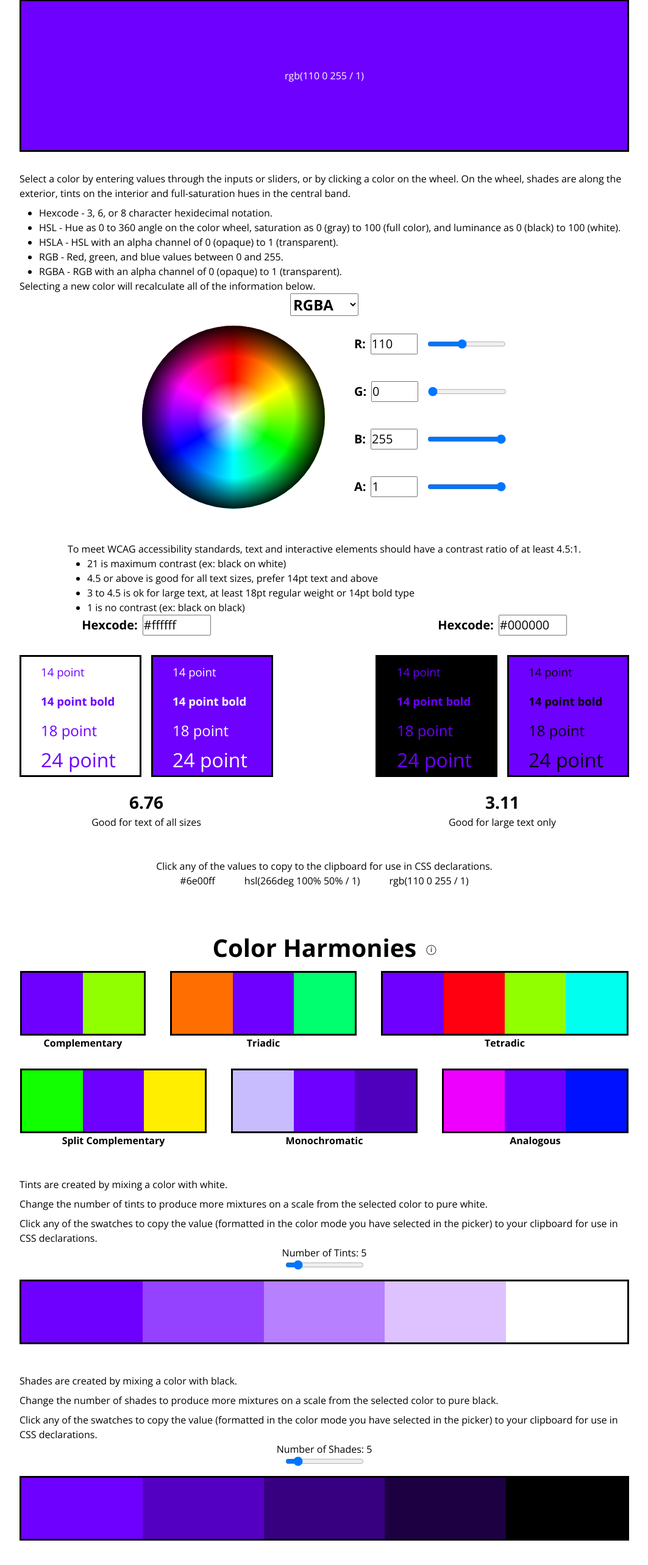
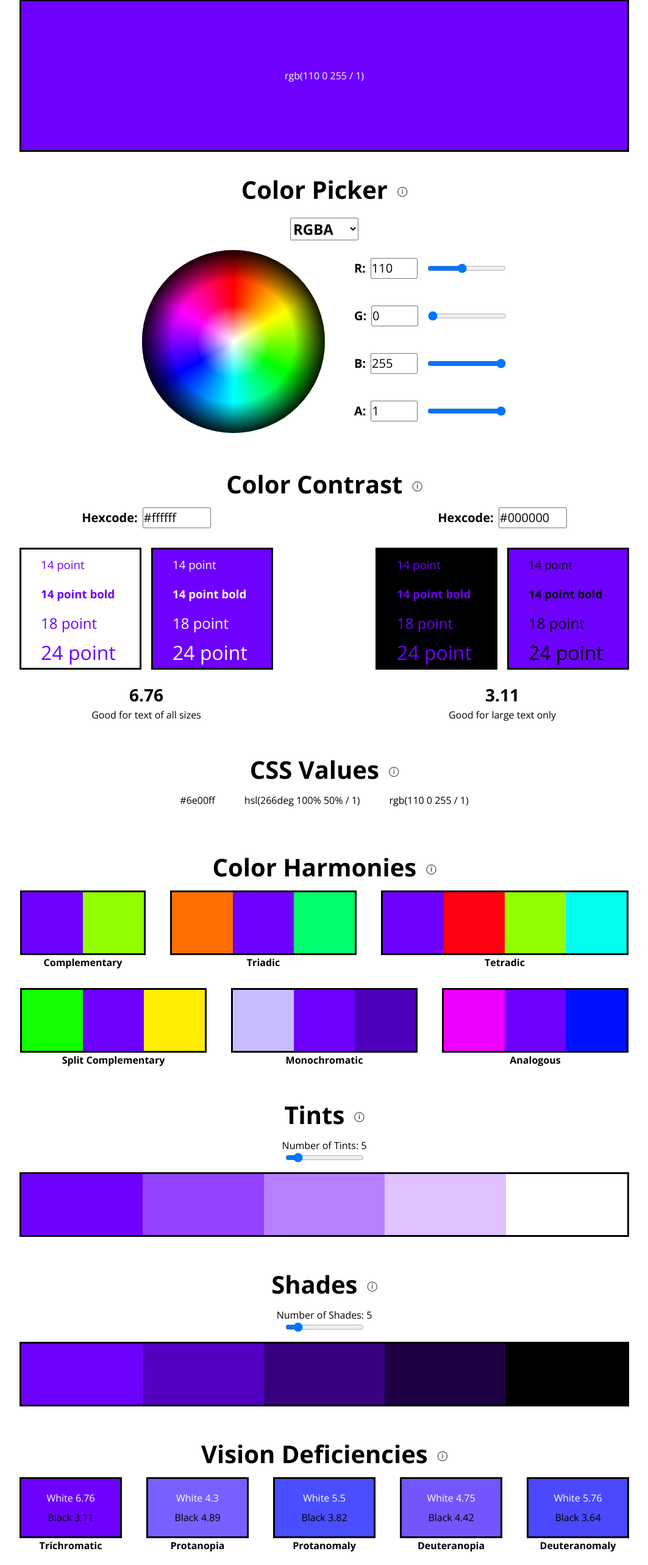
Before and after one commit to amandahinton/huetility, a React (Vite) app: page / in a window 1280 px wide. Shown: the part 169-2735 px from the top of the page at 61% size, without its empty margins (108-1171 px from the left). Built offline with nearby package versions, Linux system fonts and the light colour scheme.

Commit message:
Implement new Tooltip component

```diff
--- a/src/components/contrast/Contrast.tsx
+++ b/src/components/contrast/Contrast.tsx
@@ -4,7 +4,7 @@ import "components/contrast/Contrast.css";
 
 export function Contrast() {
   const tooltip = (
-    <div className="huetility-tooltip-content-left-align">
+    <div className="huetility-tooltip-message">
       <p>
         To meet WCAG accessibility standards, text and interactive elements
         should have a contrast ratio of at least 4.5:1.
@@ -24,10 +24,12 @@ export function Contrast() {
   );
   return (
     <div className="huetility-contrast">
-      <Tooltip message={tooltip}>
-        <h2 className="huetility-tooltip-title">Color Contrast </h2>
-        <p className="huetility-tooltip-icon">&#9432;</p>
-      </Tooltip>
+      <Tooltip
+        classes="huetility-component-title"
+        message={tooltip}
+        text={<h2 className="huetility-tooltip-text">Color Contrast</h2>}
+        trigger={<p style={{ position: "relative", top: "-.5rem" }}>&#9432;</p>}
+      />
 
       <div className="huetility-contrast-checkers-container">
         <ContrastChecker contrastColor={WHITE_CODES} id="contrast-checker-1" />
--- a/src/components/picker/ColorPicker.tsx
+++ b/src/components/picker/ColorPicker.tsx
@@ -46,7 +46,7 @@ export function ColorPicker() {
   }
 
   const tooltip = (
-    <div className="huetility-tooltip-content-left-align">
+    <div className="huetility-tooltip-message">
       <p>
         Select a color by entering values through the inputs or sliders, or by
         clicking a color on the wheel. On the wheel, shades are along the
@@ -83,12 +83,12 @@ export function ColorPicker() {
         <p style={{ color: labelColor }}>{cssValue}</p>
       </Swatch>
 
-      <div className="huetility-space-above">
-        <Tooltip message={tooltip}>
-          <h2 className="huetility-tooltip-title">Color Picker </h2>
-          <p className="huetility-tooltip-icon">&#9432;</p>
-        </Tooltip>
-      </div>
+      <Tooltip
+        classes="huetility-component-title"
+        message={tooltip}
+        text={<h2 className="huetility-tooltip-text huetility-component-title">Color Picker</h2>}
+        trigger={<p style={{position: "relative", top: "-.5rem"}}>&#9432;</p>}
+      />
 
       <select
         required
--- a/src/components/scales/Shades.tsx
+++ b/src/components/scales/Shades.tsx
@@ -17,7 +17,7 @@ export function Shades() {
   const cssColor = cssColorValue(colorMode, color);
 
   const tooltip = (
-    <div className="huetility-tooltip-content-left-align">
+    <div className="huetility-tooltip-message">
       <p>Shades are created by mixing a color with black.</p>
       {!isBlack(color) && (
         <>
@@ -38,10 +38,14 @@ export function Shades() {
   if (isBlack(color)) {
     return (
       <div className="huetility-shades">
-        <Tooltip message={tooltip}>
-          <h2 className="huetility-tooltip-title">Shades </h2>
-          <p className="huetility-tooltip-icon">&#9432;</p>
-        </Tooltip>
+        <Tooltip
+          classes="huetility-component-title"
+          message={tooltip}
+          text={<h2 className="huetility-tooltip-text">Shades</h2>}
+          trigger={
+            <p style={{ position: "relative", top: "-.5rem" }}>&#9432;</p>
+          }
+        />
 
         <div className="huetility-scale-buttons-container huetility-bordered">
           <button
@@ -77,10 +81,12 @@ export function Shades() {
 
   return (
     <div className="huetility-shades">
-      <Tooltip message={tooltip}>
-        <h2 className="huetility-tooltip-title">Shades </h2>
-        <p className="huetility-tooltip-icon">&#9432;</p>
-      </Tooltip>
+      <Tooltip
+        classes="huetility-component-title"
+        message={tooltip}
+        text={<h2 className="huetility-tooltip-text">Shades</h2>}
+        trigger={<p style={{ position: "relative", top: "-.5rem" }}>&#9432;</p>}
+      />
 
       <label htmlFor="shadeCount">Number of Shades: {shadeCount}</label>
       <input
--- a/src/components/scales/Tints.tsx
+++ b/src/components/scales/Tints.tsx
@@ -16,7 +16,7 @@ export function Tints() {
   const cssColor = cssColorValue(colorMode, color);
 
   const tooltip = (
-    <div className="huetility-tooltip-content-left-align">
+    <div className="huetility-tooltip-message">
       <p>Tints are created by mixing a color with white.</p>
       {!isWhite(color) && (
         <>
@@ -37,10 +37,14 @@ export function Tints() {
   if (isWhite(color)) {
     return (
       <div className="huetility-tints">
-        <Tooltip message={tooltip}>
-          <h2 className="huetility-tooltip-title">Tints </h2>
-          <p className="huetility-tooltip-icon">&#9432;</p>
-        </Tooltip>
+        <Tooltip
+          classes="huetility-component-title"
+          message={tooltip}
+          text={<h2 className="huetility-tooltip-text">Tints</h2>}
+          trigger={
+            <p style={{ position: "relative", top: "-.5rem" }}>&#9432;</p>
+          }
+        />
 
         <div className="huetility-scale-buttons-container huetility-bordered">
           <button
@@ -76,10 +80,12 @@ export function Tints() {
 
   return (
     <div className="huetility-tints">
-      <Tooltip message={tooltip}>
-        <h2 className="huetility-tooltip-title">Tints </h2>
-        <p className="huetility-tooltip-icon">&#9432;</p>
-      </Tooltip>
+      <Tooltip
+        classes="huetility-component-title"
+        message={tooltip}
+        text={<h2 className="huetility-tooltip-text">Tints</h2>}
+        trigger={<p style={{ position: "relative", top: "-.5rem" }}>&#9432;</p>}
+      />
 
       <label htmlFor="tintCount">Number of Tints: {tintCount}</label>
       <input
--- a/src/components/values/CSSValues.tsx
+++ b/src/components/values/CSSValues.tsx
@@ -14,18 +14,22 @@ export function CSSValues() {
   const { color } = useColor();
 
   const tooltip = (
-    <p className="huetility-tooltip-content-left-align">
-      Click any of the values to copy to the clipboard for use in CSS
-      declarations.
-    </p>
+    <div className="huetility-tooltip-message">
+      <p>
+        Click any of the values to copy to the clipboard for use in CSS
+        declarations.
+      </p>
+    </div>
   );
 
   return (
     <div className="huetility-css-values">
-      <Tooltip message={tooltip}>
-        <h2 className="huetility-tooltip-title">CSS Values </h2>
-        <p className="huetility-tooltip-icon">&#9432;</p>
-      </Tooltip>
+      <Tooltip
+        classes="huetility-component-title"
+        message={tooltip}
+        text={<h2 className="huetility-tooltip-text">CSS Values</h2>}
+        trigger={<p style={{ position: "relative", top: "-.5rem" }}>&#9432;</p>}
+      />
 
       <div className="huetility-css-rules-container">
         {Object.keys(CSSMode).map((mode) => {
--- a/src/components/vision/Vision.tsx
+++ b/src/components/vision/Vision.tsx
@@ -1,19 +1,27 @@
 import { Swatch, Tooltip } from "components/index";
 import { useColor } from "contexts/ColorContext";
 import { PerceivedColor } from "types/types";
-import { blendForegroundToBackground, contrast, isOpaque, perceivedColors } from "utils/helpers";
+import {
+  blendForegroundToBackground,
+  contrast,
+  isOpaque,
+  perceivedColors,
+} from "utils/helpers";
 import { BLACK_CODES, WHITE_CODES } from "utils/constants";
 import "components/vision/Vision.css";
 
 export function Vision() {
   const { color } = useColor();
 
-  const flattenedColor = isOpaque(color) ? color : blendForegroundToBackground(color, WHITE_CODES)
+  const flattenedColor = isOpaque(color)
+    ? color
+    : blendForegroundToBackground(color, WHITE_CODES);
 
-  const visionDeficiencyColors: PerceivedColor[] = perceivedColors(flattenedColor);
+  const visionDeficiencyColors: PerceivedColor[] =
+    perceivedColors(flattenedColor);
 
   const tooltip = (
-    <div className="huetility-tooltip-content-left-align">
+    <div className="huetility-tooltip-message">
       <p>
         Simulations for how users with vision deficiencies might perceive the
         selected color. Hover over the deficiency's name to see how prevelant it
@@ -28,10 +36,12 @@ export function Vision() {
 
   return (
     <div className="huetility-vision">
-      <Tooltip message={tooltip}>
-        <h2 className="huetility-tooltip-title">Vision Deficiencies </h2>
-        <p className="huetility-tooltip-icon">&#9432;</p>
-      </Tooltip>
+      <Tooltip
+        classes="huetility-component-title"
+        message={tooltip}
+        text={<h2 className="huetility-tooltip-text">Vision Deficiencies</h2>}
+        trigger={<p style={{ position: "relative", top: "-.5rem" }}>&#9432;</p>}
+      />
 
       <div className="huetility-vision-swatches-container">
         {visionDeficiencyColors.map((viz) => (
@@ -61,16 +71,17 @@ export function Vision() {
 
             <Tooltip
               message={
-                <div className="huetility-tooltip-content-left-align">
+                <div className="huetility-tooltip-message">
                   <p>{viz.description}</p>
                   <p>{viz.prevalence}</p>
                 </div>
               }
-            >
-              <p className="huetility-vision-category">
-                {viz.name.charAt(0).toUpperCase() + viz.name.slice(1)}
-              </p>
-            </Tooltip>
+              trigger={
+                <p className="huetility-vision-category">
+                  {viz.name.charAt(0).toUpperCase() + viz.name.slice(1)}
+                </p>
+              }
+            />
           </div>
         ))}
       </div>
```
